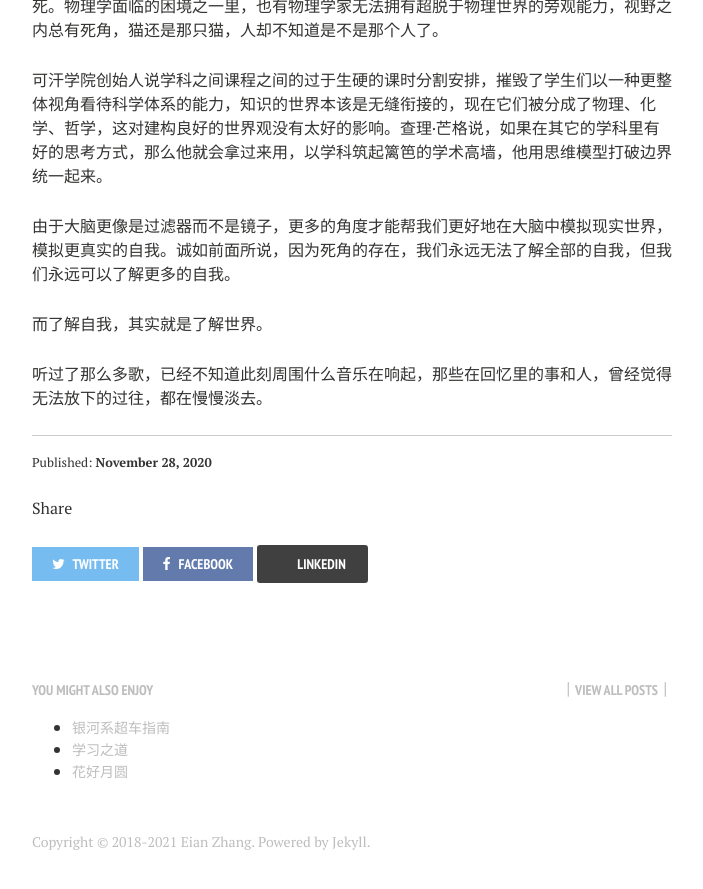
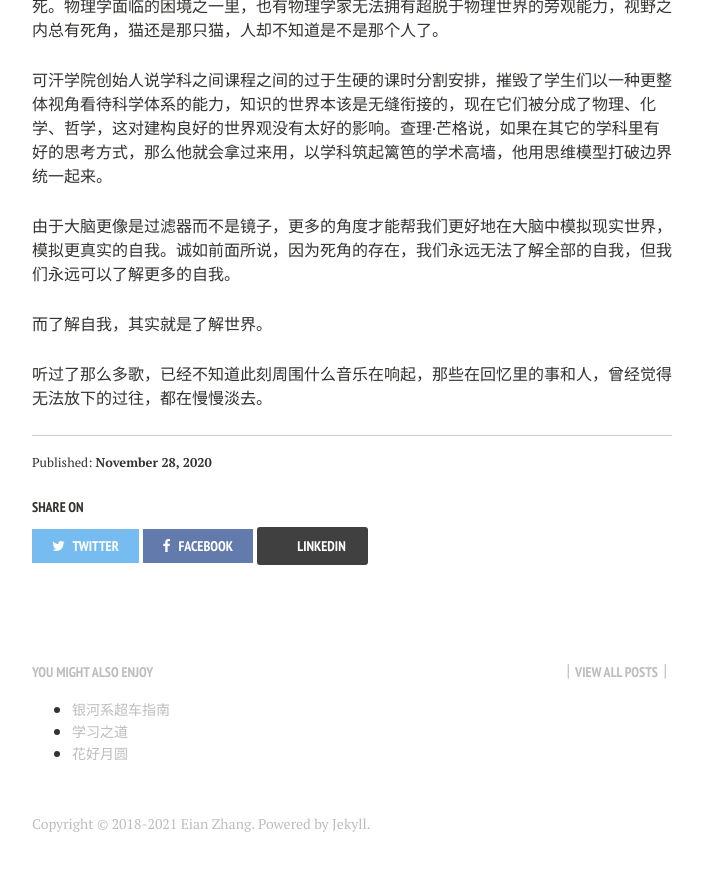
Before and after one commit to jarynzhang/eianzhang.github.io, a Jekyll site: the page built from _posts/2020-11-28-白痴弗洛伊德.md, in a window 1280 px wide and 900 px high, scrolled down 1325 px. Shown: the top 889 px of the window, without its empty margins (288-991 px from the left). Built offline with Jekyll 4.4.1, drawn with Linux system fonts in a browser that asks for light colours; nearby versions of some CDN libraries; our own code applies the rules of GitHub Pages for plain Markdown files.

Commit message:
Revert "3.9064 t"
This reverts commit d3a168122b418681f9a944c159eb6badb792856a.

```diff
--- a/_includes/_social-share.html
+++ b/_includes/_social-share.html
@@ -1,5 +1,5 @@
 <div class="social-share">
-  <p>Share</p>
+  <h4>Share on</h4>
   <ul>
     <li>
       <a href="https://twitter.com/intent/tweet?text={{ site.url }}{{ page.url }}" class="twitter" title="Share on Twitter"><i class="fa fa-twitter"></i><span> Twitter</span></a>
```
